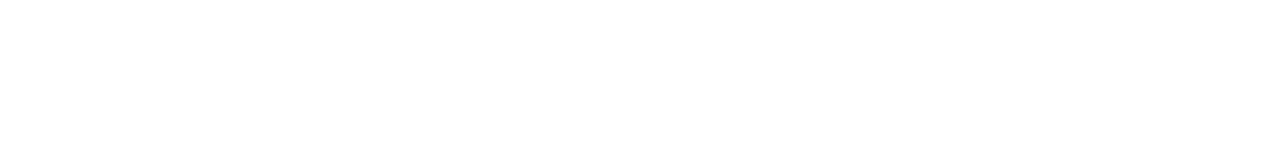
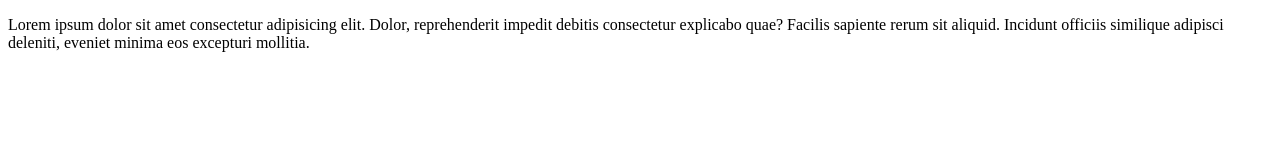
Before and after one commit to saad0710/provagit, a plain HTML site: page index.html in a window 1280 px wide. Drawn offline with Linux system fonts and the light colour scheme.

Commit message:
aggiunto paragrafo lorem ipsum

```diff
--- a/index.html
+++ b/index.html
@@ -1,14 +1,19 @@
 <!DOCTYPE html>
 <html lang="en">
+
 <head>
     <meta charset="UTF-8">
     <meta http-equiv="X-UA-Compatible" content="IE=edge">
     <meta name="viewport" content="width=device-width, initial-scale=1.0">
     <title>Prova Git e Github</title>
 </head>
+
 <body>
 
-
+    <p>Lorem ipsum dolor sit amet consectetur adipisicing elit. Dolor, reprehenderit impedit debitis consectetur
+        explicabo quae? Facilis sapiente rerum sit aliquid. Incidunt officiis similique adipisci deleniti, eveniet
+        minima eos excepturi mollitia.</p>
 
 </body>
+
 </html>
```
